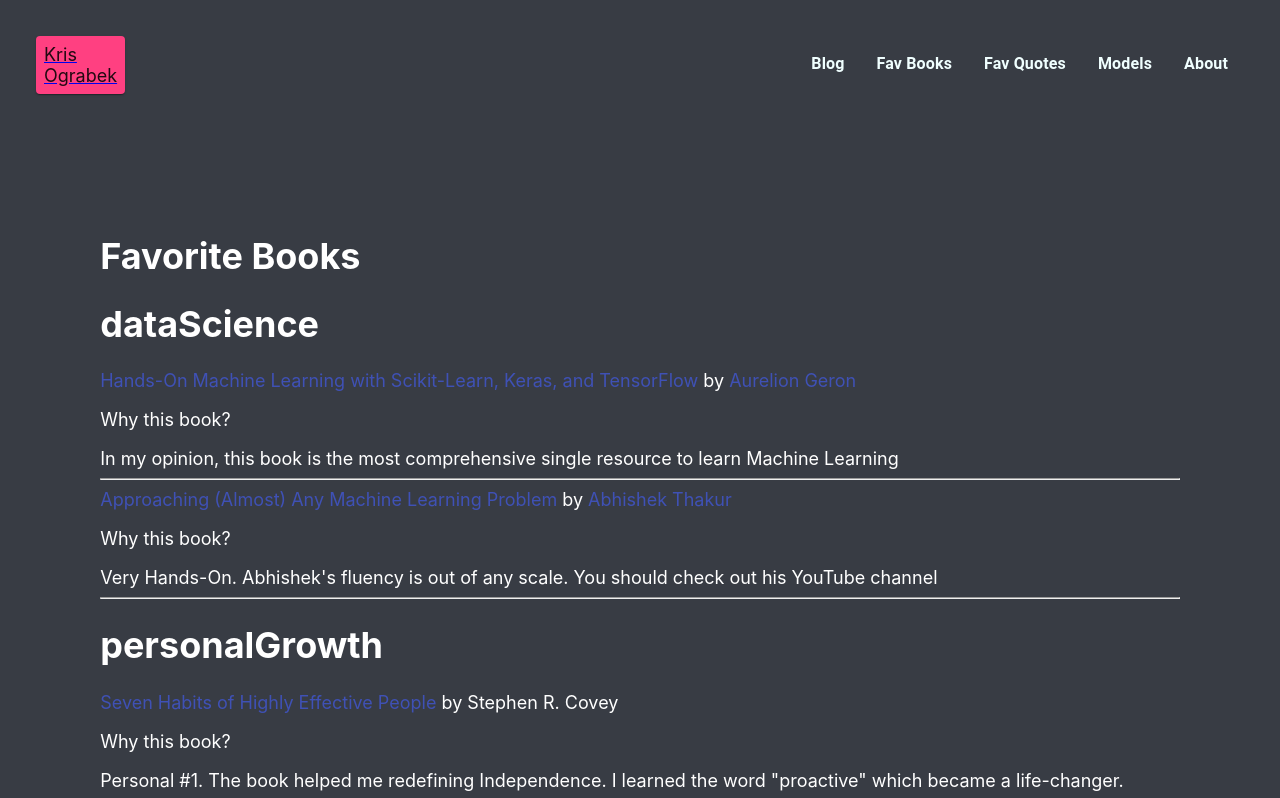
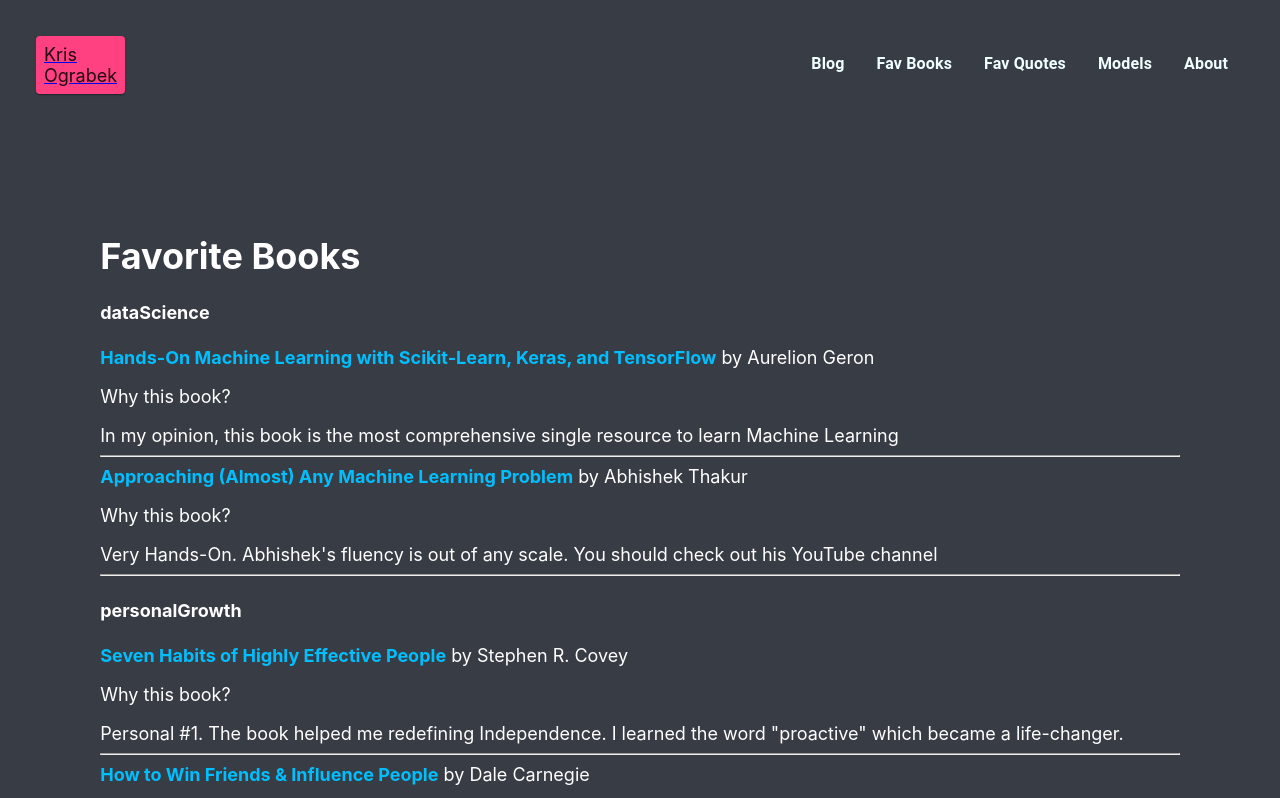
Before and after one commit to krisograbek/my-website, a React (Create React App) app: page /favbooks in a window 1280 px wide. Shown: the top 798 px of the page. Built offline with nearby package versions, Linux system fonts and the light colour scheme.

Commit message:
change link style for books

```diff
--- a/src/components/FavBooks.js
+++ b/src/components/FavBooks.js
@@ -1,7 +1,8 @@
-import { Grid, Link } from "@material-ui/core";
+import { Grid } from "@material-ui/core";
 import React from "react";
+import { Link } from "react-router-dom";
 import books from './data/books.json';
-
+import "./Links.css";
 
 function FavBooks() {
   const bookKeys = Object.keys(books);
@@ -11,28 +12,21 @@ function FavBooks() {
       <h1>Favorite Books</h1>
       {bookKeys.map((bookKey, id) =>
         <div key={id}>
-          <h1>{bookKey}</h1>
+          <h4>{bookKey}</h4>
           {books[bookKey].map((book, key) =>
             <Grid item key={key}>
               <Link
+                className="LinkStyle external"
                 href={book.link}
                 target="_blank"
                 rel="noreferrer"
               >
                 {book.title}
               </Link> by
-              {
-                book.authorLink ?
-                  <Link href={book.authorLink}> {book.author} </Link> :
-                  <span> {book.author} </span>
-              }
+              <span> {book.author} </span>
               {/* <p>What's this book about? {book.description}</p> */}
               <p>Why this book?</p>
-              <div>
-                {
-                  book.impact
-                }
-              </div>
+              <div>{book.impact}</div>
               <hr />
             </Grid>
           )}
```
